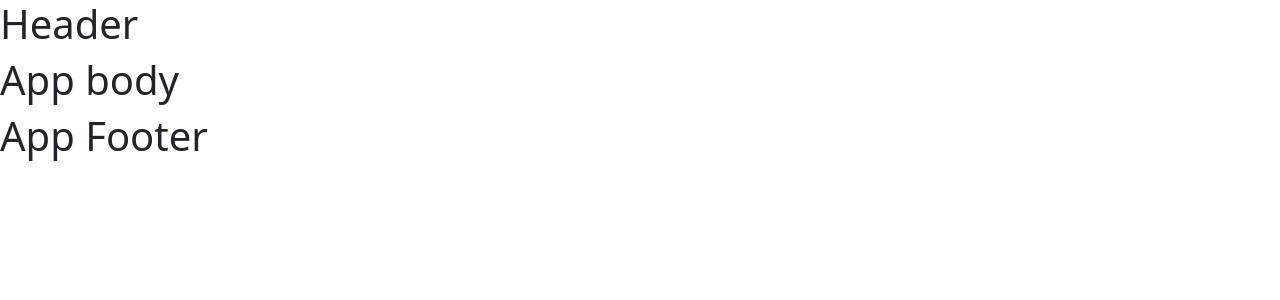
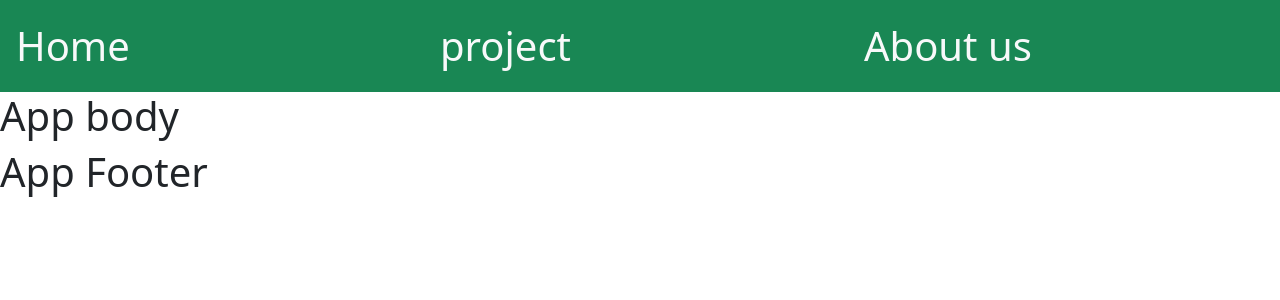
Before and after one commit to pranay2097/third-react-app, a React (Create React App) app: page / in a window 1280 px wide. Shown: the top 300 px of the page. Built offline with nearby package versions, Linux system fonts and the light colour scheme.

Commit message:
header task done

```diff
--- a/src/App.js
+++ b/src/App.js
@@ -13,9 +13,11 @@ function App() {
 //user defined tag: <AppHeader/>
 function AppHeader() {
   return (
-    <>
-      <h1>Header</h1>
-    </>
+    <div className="row bg-success text-light p-3 fs-1">
+      <div className="col">Home</div>
+      <div className="col">project</div>
+      <div className="col">About us</div>
+    </div>
   );
 }
 
```
